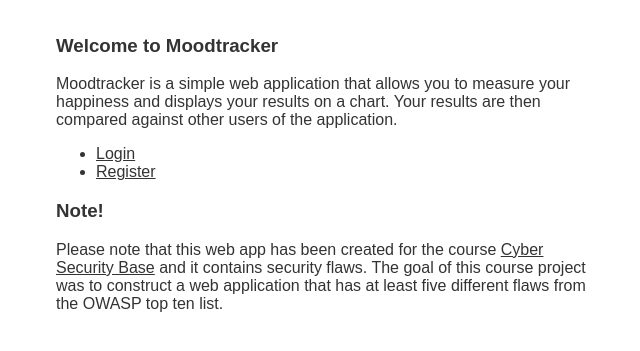
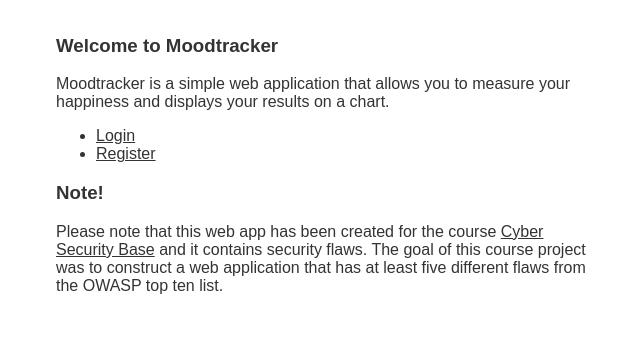
Before and after one commit to ellisrnm/hy-cybersec-2022, a Django app: page /moodtracker/ in a window 1280 px wide. Shown: the part 146-497 px from the top of the page, without its empty margins (316-956 px from the left). Run offline with Django 4.2, Linux system fonts and the light colour scheme.

Commit message:
Update app intro text

```diff
--- a/moodtracker/templates/moodtracker/index.html
+++ b/moodtracker/templates/moodtracker/index.html
@@ -6,8 +6,7 @@
 
 <p>
     Moodtracker is a simple web application that allows you to measure your happiness
-    and displays your results on a chart. Your results are then compared against
-    other users of the application.
+    and displays your results on a chart.
 </p>
 
 <p>
```
